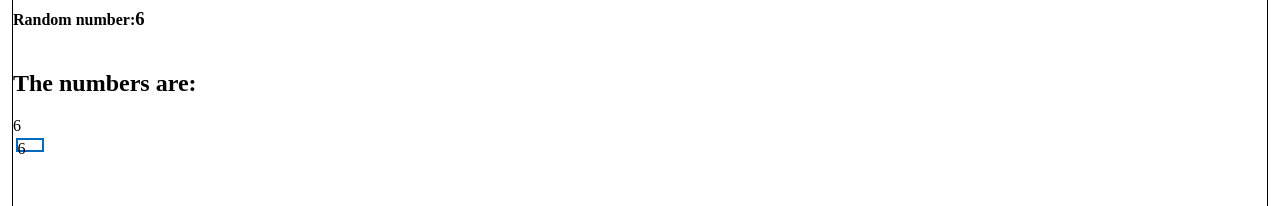
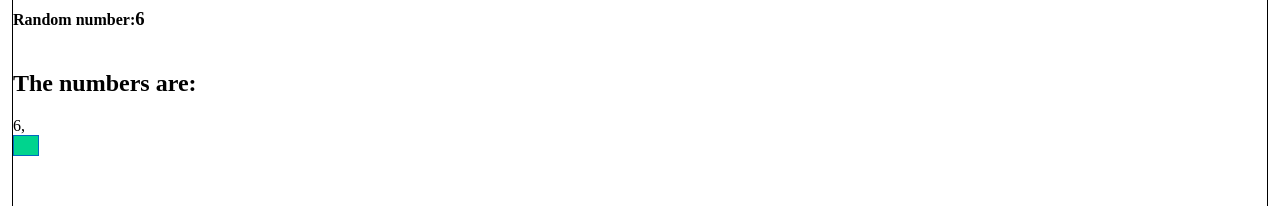
Before and after one commit to BikrantaS/dsa-visualizer, a React (Create React App) app: page / in a window 1280 px wide. Both pictures are taken after a click on the button "Generate". Shown: the part 221-427 px from the top of the page. Built offline with nearby package versions, Linux system fonts and the light colour scheme.

Commit message:
Showing the bars upside down now,deployed to firebase

```diff
--- a/src/components/Block.js
+++ b/src/components/Block.js
@@ -67,12 +67,13 @@ function Block() {
             </div>
 
             {/* displays all the generated random numbers */}
+            <h2>The numbers are:</h2>
             <div className="displayNumbers">
-                <h2>The numbers are:</h2>
+
 
                 {
                     numbers.map((number, index) => (
-                        <span className="values" key={index}>{number} &nbsp;</span >
+                        <div className="values" key={index}>{number},</div >
                     ))
                 }
 
@@ -82,8 +83,8 @@ function Block() {
             <div className="bars">
                 {
                     numbers.map((number, index) => (
-                        <div className="bar" key={index} style={{ height: "10px" }} >
-                            {number} &nbsp;
+                        <div className="bar" key={index} style={{ height: 0.2 * number + "em" }} >
+                            {/* {number} &nbsp; */}
                         </div >
                     ))
                 }
--- a/src/styles/Block.css
+++ b/src/styles/Block.css
@@ -14,19 +14,27 @@
     display:flex;
 }
 .displayNumbers{
-    display: block;
+    display: flex;
+    flex-direction: row;
+    flex-wrap: wrap;
 }
 
-/* .values{
-    margin: 1em;
-} */
+.values{
+    /* flex-grow: 4;
+    flex-wrap: wrap; */
+}
 
 .bars{
     display: flex;
+    /* justify-content:end; */
+    align-items: flex-end;
 }
 
 .bar{
     /* display:inline; */
-    border:2px solid rgb(0, 106, 192);
-    margin: 0.2%;
-    flex-basis: 1.5em;}
+    background-color: rgb(0, 212, 142);
+    border:0.02em solid rgb(0, 106, 192);
+    margin: 0;
+    flex-basis: 1.5em;
+    width: auto;
+}
```
Also changed, not shown: firebase.json (added), 1 other file (tests, documents, lock files or other folders).
